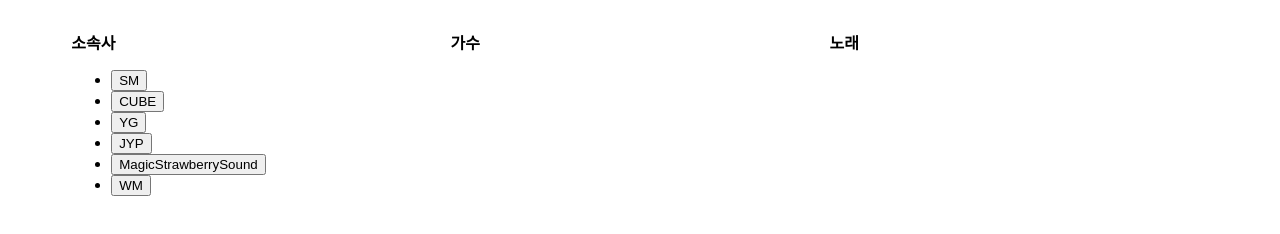
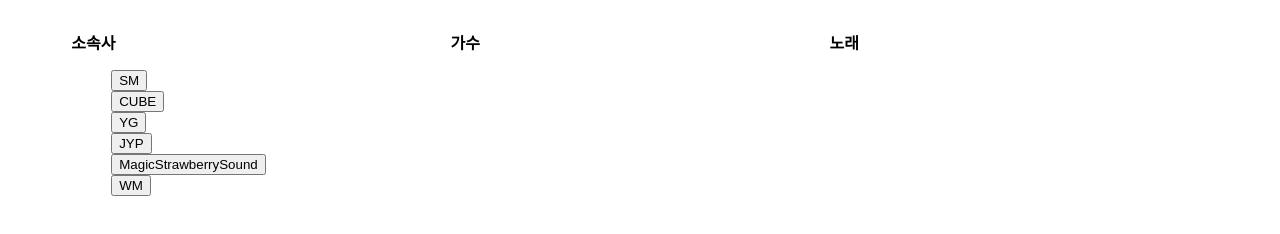
Before and after one commit to CodeSoom/project-react-2-koremp, a React app: page /song in a window 1280 px wide. Shown: the part 144-378 px from the top of the page. Built offline with nearby package versions, Linux system fonts and the light colour scheme.

Commit message:
Agencies 컴포넌트 디자인 추가

```diff
--- a/src/container/Agencies.jsx
+++ b/src/container/Agencies.jsx
@@ -1,4 +1,6 @@
 import React from 'react';
+
+import styled from '@emotion/styled';
 
 import { useDispatch, useSelector } from 'react-redux';
 
@@ -8,6 +10,14 @@
 } from '../slice';
 
 import { get } from '../utils';
+
+const List = styled.ul({
+  listStyle: 'none',
+});
+
+const Item = styled.li({
+
+});
 
 export default function Agencies() {
   const dispatch = useDispatch();
@@ -21,9 +31,9 @@
   }
 
   return (
-    <ul>
+    <List>
       {agencies.map((agency) => (
-        <li
+        <Item
           key={agency.id}
         >
           <button
@@ -37,8 +47,8 @@
               </>
             ) : null}
           </button>
-        </li>
+        </Item>
       ))}
-    </ul>
+    </List>
   );
 }
```
